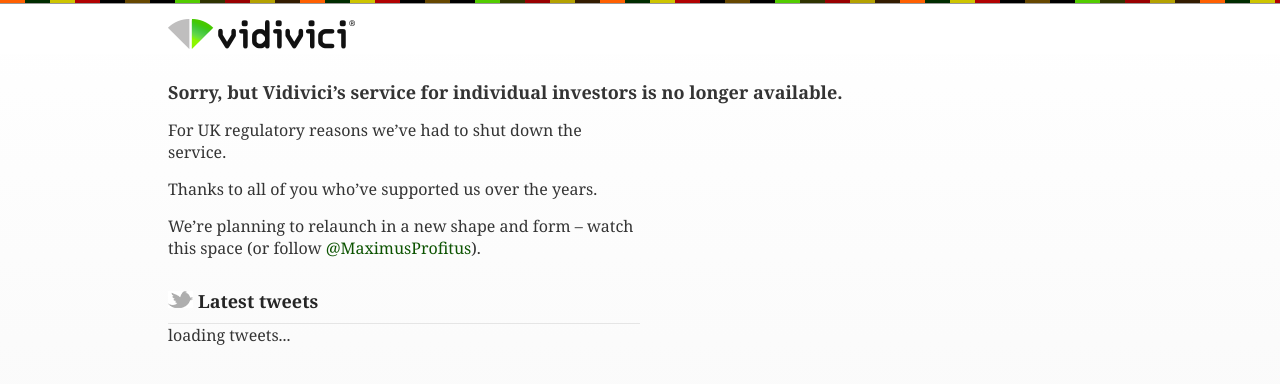
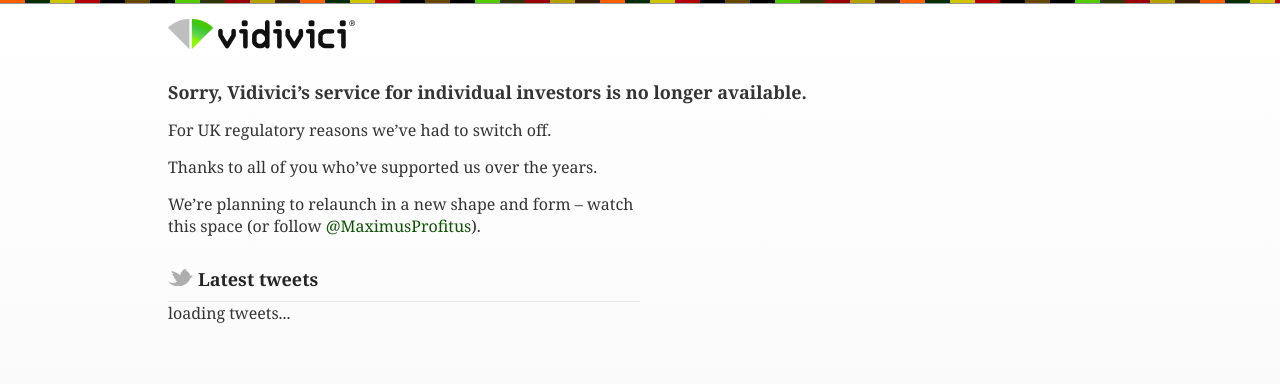
Before and after one commit to sick0/vidivici-holding, a plain HTML site: page index.html in a window 1280 px wide. Drawn offline with Linux system fonts and the light colour scheme.

Commit message:
Switch off

```diff
--- a/index.html
+++ b/index.html
@@ -69,8 +69,8 @@
 
 
     <div class="articleA">
-        <h2>Sorry, but Vidivici’s service for individual investors is no longer available.</h2>
-        <p>For UK regulatory reasons we’ve had to shut down the service.</p>
+        <h2>Sorry, Vidivici’s service for individual investors is no longer available.</h2>
+        <p>For UK regulatory reasons we’ve had to switch off.</p>
         <p>Thanks to all of you who’ve supported us over the years.</p>
         <p>We’re planning to relaunch in a new shape and form – watch this space (or follow <a href="https://twitter.com/#!/maximusprofitus">@MaximusProfitus</a>).</p>
         <h3>Latest tweets</h3>
```
